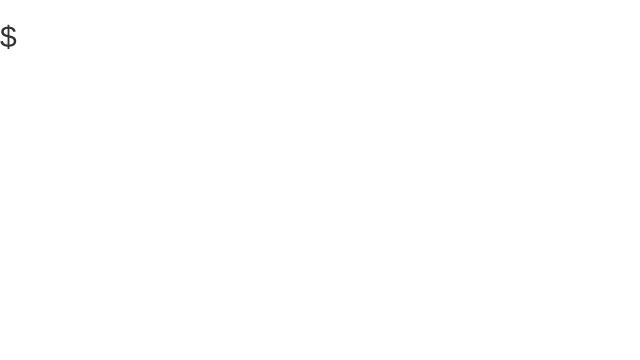
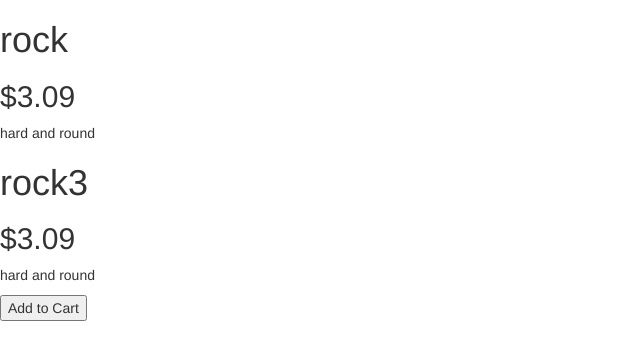
Before and after one commit to davidthegreat/Flatlander-Store, a plain HTML site: page index.html in a window 1280 px wide. Shown: the whole page, without its empty margins (0-640 px from the left). Drawn offline with nearby package versions, Linux system fonts and the light colour scheme.

Commit message:
use ng-repeat directive to irrate thourgh each item int the products array

```diff
--- a/index.html
+++ b/index.html
@@ -5,12 +5,12 @@
 	<link rel="stylesheet" href="https://maxcdn.bootstrapcdn.com/bootstrap/3.3.7/css/bootstrap.min.css" integrity="sha384-BVYiiSIFeK1dGmJRAkycuHAHRg32OmUcww7on3RYdg4Va+PmSTsz/K68vbdEjh4u" crossorigin="anonymous">
 
 </head>
-<body>
-	<div ng-controller="StoreController as store">
-		<h1> {{store.product.name}} </h1>
-		<h2> ${{store.product.price}} </h2>
-		<p> {{store.product.description}} </p>
-		<button ng-show="store.product.canPurchase">Add to Cart</button>
+<body ng-controller="StoreController as store">
+	<div ng-repeat="product in store.products">
+		<h1> {{product.name}} </h1>
+		<h2> ${{product.price}} </h2>
+		<p> {{product.description}} </p>
+		<button ng-show="product.canPurchase">Add to Cart</button>
 	</div>
 
 
```
